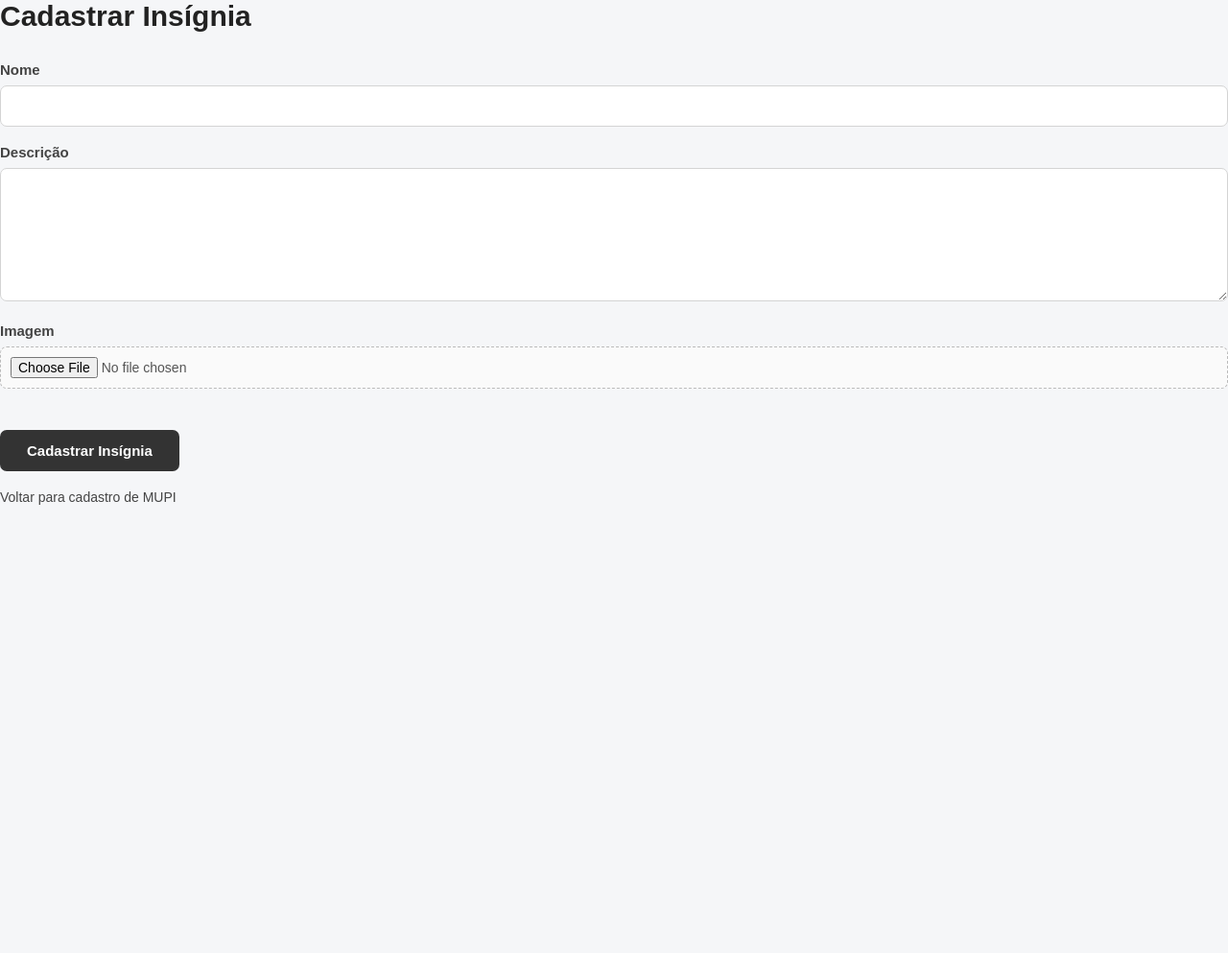
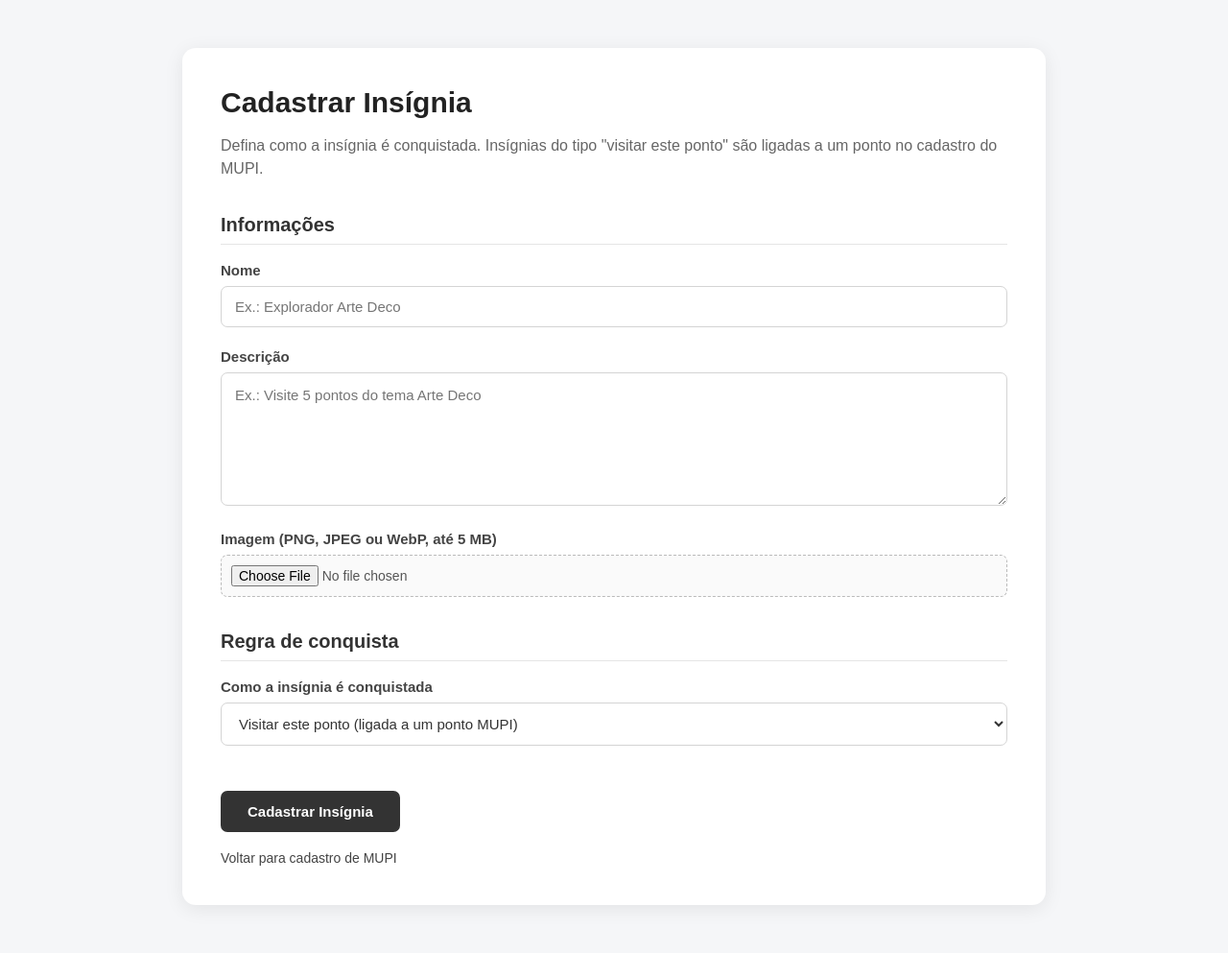
Before and after one commit to Gabriela-Cezar/mupi_backend, a FastAPI app: page /admin/badges in a window 1280 px wide. Shown: the whole page at 96% size. Before the commit the page ends 526 px from the top, so only its background shows below. Run offline with FastAPI, Linux system fonts and the light colour scheme; parts of the project's set-up code (start-up, migrations or seed data) failed here and were passed over.

Commit message:
FAL - 03: Completar formulários de adiministrador

```diff
--- a/app/templates/admin/badge_form.html
+++ b/app/templates/admin/badge_form.html
@@ -9,7 +9,14 @@
 
 <body>
 
+<div class="container">
+
     <h1>Cadastrar Insígnia</h1>
+
+    <p>
+        Defina como a insígnia é conquistada. Insígnias do tipo
+        "visitar este ponto" são ligadas a um ponto no cadastro do MUPI.
+    </p>
 
     <form
         action="/admin/badges"
@@ -17,61 +24,121 @@
         enctype="multipart/form-data"
     >
 
-        <div>
-            <label for="name">
-                Nome
-            </label>
+        <h2>Informações</h2>
 
+        <div class="form-group">
+            <label for="name">Nome</label>
             <input
                 type="text"
                 id="name"
                 name="name"
+                maxlength="100"
+                placeholder="Ex.: Explorador Arte Deco"
                 required
             >
         </div>
 
-        <br>
-
-        <div>
-            <label for="description">
-                Descrição
-            </label>
-
+        <div class="form-group">
+            <label for="description">Descrição</label>
             <textarea
                 id="description"
                 name="description"
                 rows="5"
+                placeholder="Ex.: Visite 5 pontos do tema Arte Deco"
             ></textarea>
         </div>
 
-        <br>
-
-        <div>
-            <label for="image">
-                Imagem
-            </label>
-
+        <div class="form-group">
+            <label for="image">Imagem (PNG, JPEG ou WebP, até 5 MB)</label>
             <input
                 type="file"
                 id="image"
                 name="image"
-                accept="image/*"
+                accept="image/png,image/jpeg,image/webp"
             >
         </div>
 
-        <br>
+        <h2>Regra de conquista</h2>
 
-        <button type="submit">
-            Cadastrar Insígnia
-        </button>
+        <div class="form-group">
+            <label for="rule_type">Como a insígnia é conquistada</label>
+            <select id="rule_type" name="rule_type" required>
+                {% for value, label in rules %}
+                    <option value="{{ value }}">{{ label }}</option>
+                {% endfor %}
+            </select>
+        </div>
+
+        <div class="form-group" id="group-required-count" hidden>
+            <label for="required_count">Quantidade de pontos a visitar</label>
+            <input
+                type="number"
+                id="required_count"
+                name="required_count"
+                min="1"
+                step="1"
+                placeholder="Ex.: 5"
+            >
+        </div>
+
+        <div class="form-group" id="group-theme" hidden>
+            <label for="theme_id">Tema</label>
+
+            {% if themes %}
+                <select id="theme_id" name="theme_id">
+                    <option value="">Selecione um tema</option>
+                    {% for theme in themes %}
+                        <option value="{{ theme.id }}">{{ theme.name }}</option>
+                    {% endfor %}
+                </select>
+            {% else %}
+                <p>
+                    Nenhum tema cadastrado. Cadastre um tema antes de criar
+                    uma insígnia por tema.
+                </p>
+            {% endif %}
+        </div>
+
+        <button type="submit">Cadastrar Insígnia</button>
 
     </form>
 
     <br>
 
-    <a href="/admin/mupi-objects">
-        Voltar para cadastro de MUPI
-    </a>
+    <a href="/admin/mupi-objects">Voltar para cadastro de MUPI</a>
+
+</div>
+
+<script>
+    // Mostra só os campos que a regra escolhida usa.
+    // O servidor valida tudo de novo; isto é só para facilitar o preenchimento.
+    (function () {
+        const rule = document.getElementById("rule_type");
+        const countGroup = document.getElementById("group-required-count");
+        const themeGroup = document.getElementById("group-theme");
+        const count = document.getElementById("required_count");
+        const theme = document.getElementById("theme_id");
+
+        function update() {
+            const usesCount = rule.value !== "manual";
+            const usesTheme = rule.value === "theme_visit_count";
+
+            countGroup.hidden = !usesCount;
+            themeGroup.hidden = !usesTheme;
+
+            count.required = usesCount;
+            if (!usesCount) count.value = "";
+
+            if (theme) {
+                theme.required = usesTheme;
+                if (!usesTheme) theme.value = "";
+            }
+        }
+
+        rule.addEventListener("change", update);
+        update();
+    })();
+</script>
 
 </body>
 
```
Also changed, not shown: app/controller/mupi_object_controller.py (+35 -4 lines), app/templates/admin/mupi_object_form.html (+25 -1 lines), tests/test_admin_forms.py (added, +244 -0 lines).
